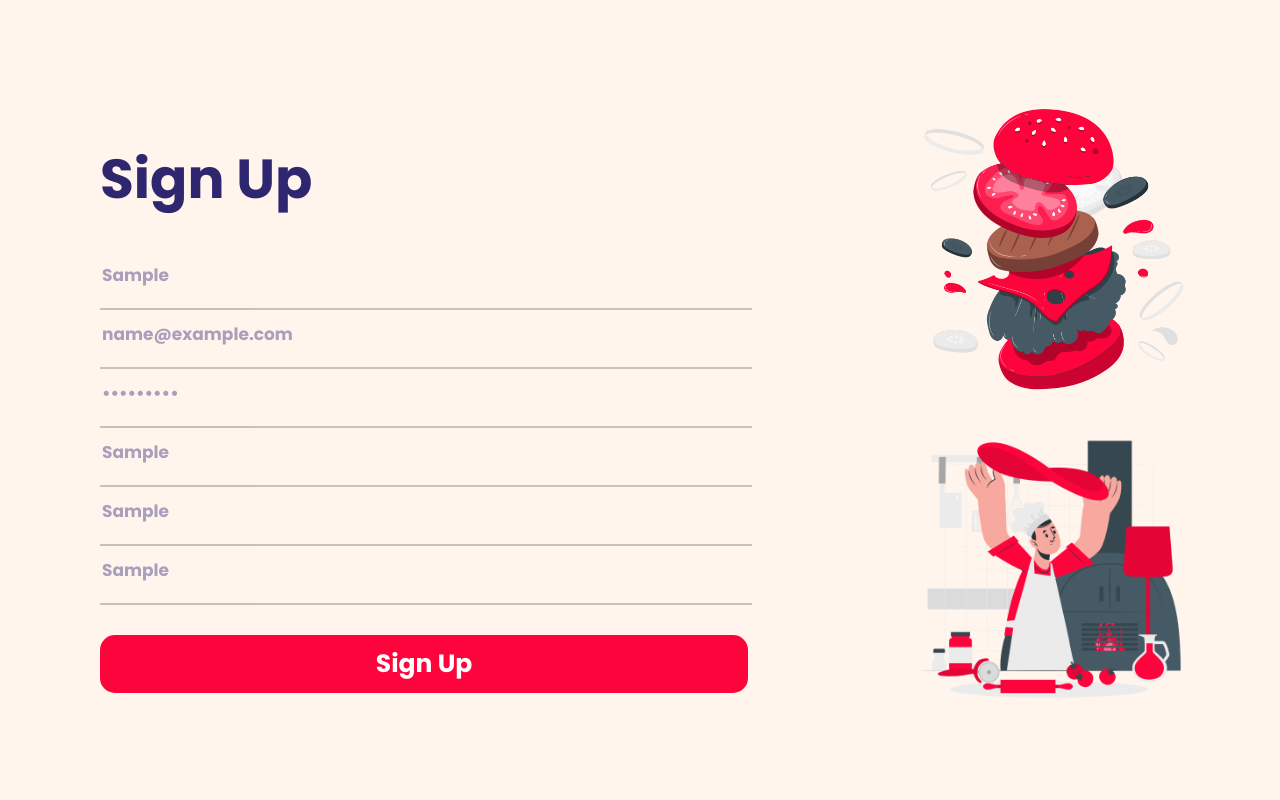
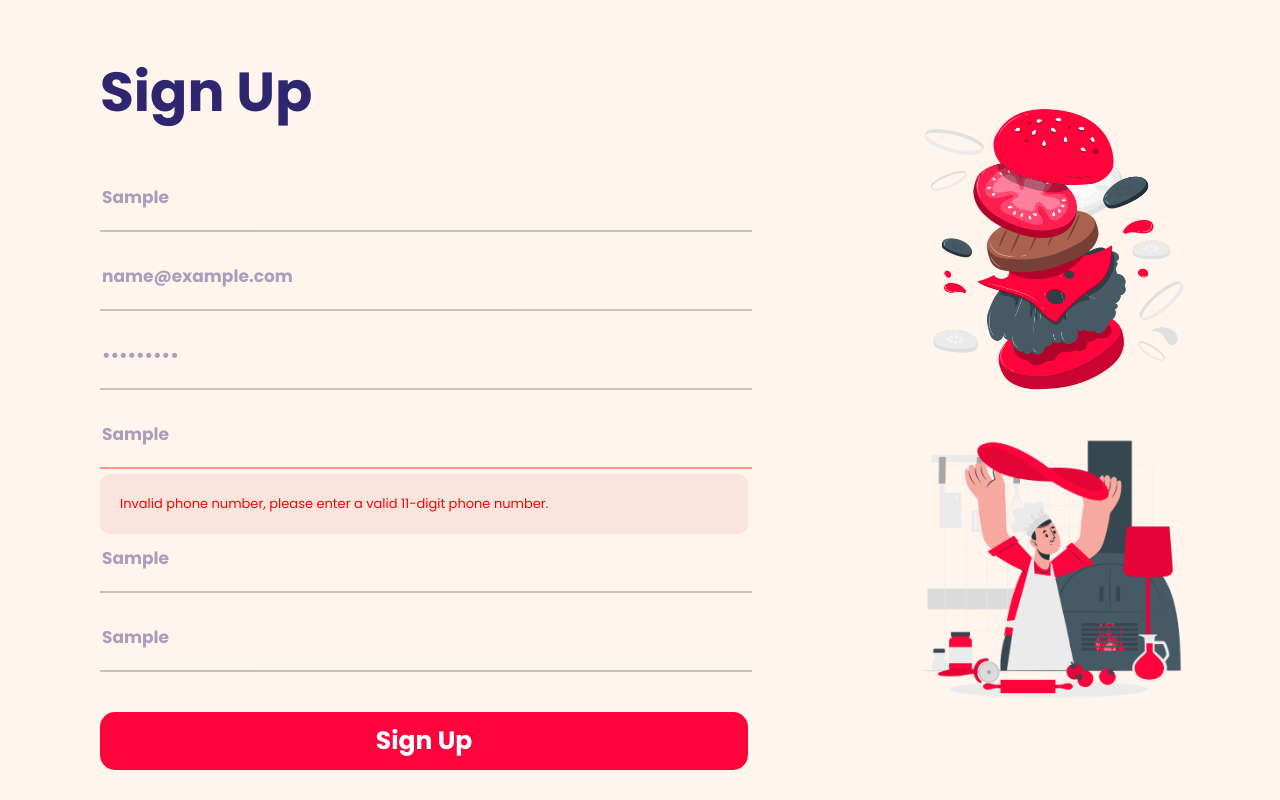
Before and after one commit to AbdullatifHabiba/Restaurant, a React (Create React App) app in the folder Frontend/restaurant/: page /signup in a window 1280 px wide. Both pictures are taken after typing "Sample", "name@example.com", "Sample123", "Sample", "Sample", "Sample" into the empty fields and a click on the input "Sign Up". Built offline with nearby package versions, Linux system fonts and the light colour scheme.

Commit message:
RES-45 added input validation and immediat feedback on screen.

```diff
--- a/Frontend/restaurant/src/signupPage/SignUp.js
+++ b/Frontend/restaurant/src/signupPage/SignUp.js
@@ -1,15 +1,23 @@
 import React from "react";
-import bcrypt from 'bcryptjs'
+import bcrypt from "bcryptjs";
 import Burger from "./images/Hamburger-pana 1.png";
 import pizza from "./images/Pizza maker-cuate 1.png";
 import { environment } from "../environment";
 import { useNavigate } from "react-router-dom";
 import "./signup.css";
 
-export const ValidateEmail = (mail = "") => (/^[A-Z0-9._%+-]+@[A-Z0-9.-]+\.[A-Z]{2,4}$/i.test(mail));
-export const Validatepassword = (password = "") => (/^(?=.*[A-Za-z])(?=.*\d)[A-Za-z\d]{8,}$/.test(password));
-export const ValidatePhonenumber = (number = "") => (/^01[0-2]\d{1,8}$/.test(number));
-export const passwordEncryption = (pass = "") => bcrypt.hashSync(pass, '$2a$10$CwTycUXWue0Thq9StjUM0u');
+export const ValidateEmail = (mail = "") =>
+  /^[A-Z0-9._%+-]+@[A-Z0-9.-]+\.[A-Z]{2,4}$/i.test(mail) || mail === "";
+export const Validatepassword = (password = "") =>
+  /^(?=.*[A-Za-z])(?=.*\d)[A-Za-z\d]{8,}$/.test(password) || password === "";
+export const ValidatePhonenumber = (number = "") =>
+  /^01[0125][0-9]{8}$/gm.test(number) || number === "";
+export const VaidateAdress = (address = "") =>
+  /^[A-Za-z0-9-#-,- ]*$/.test(address) || address === "";
+export const VaidateCity = (city = "") =>
+  /^[a-zA-Z]*$/.test(city) || city === "";
+export const passwordEncryption = (pass = "") =>
+  bcrypt.hashSync(pass, "$2a$10$CwTycUXWue0Thq9StjUM0u");
 
 function SignUp() {
   let nav = useNavigate();
@@ -21,32 +29,55 @@ function SignUp() {
     city: "",
     address: "",
   });
-  let validateInfo = (data) => {
-    //email regex
-    if (!ValidateEmail(info.mail)) {
-      window.alert("invalid Email address!");
-      return false;
-    }
-    //password regex
-    if (!Validatepassword(info.password)) {
-      window.alert("Invalid password: at least 8 characters with at least 1 digit and 1 letter");
-      return false;
-    }
-    //phone number regex
-    if (!ValidatePhonenumber(info.phone)) {
-      window.alert("invalid phone number!");
-      return false;
-    }
-    return true;
-  }
+  let [errors, setErrors] = React.useState({
+    mail: false,
+    password: false,
+    phone: false,
+    address: false,
+    city: false,
+  });
+
   let handleChange = (e) => {
     setInfo((prev) => {
       return { ...prev, [e.target.name]: e.target.value };
     });
+    if (e.target.name === "mail") {
+      let flag = ValidateEmail(e.target.value);
+      setErrors((prev) => {
+        return { ...prev, mail: !flag };
+      });
+      console.log(errors.mail);
+    } else if (e.target.name === "phone") {
+      let flag = ValidatePhonenumber(e.target.value);
+      setErrors((prev) => {
+        return { ...prev, phone: !flag };
+      });
+    } else if (e.target.name === "password") {
+      let flag = Validatepassword(e.target.value);
+      setErrors((prev) => {
+        return { ...prev, password: !flag };
+      });
+    } else if (e.target.name === "address") {
+      let flag = VaidateAdress(e.target.value);
+      setErrors((prev) => {
+        return { ...prev, address: !flag };
+      });
+    } else if (e.target.name === "city") {
+      let flag = VaidateCity(e.target.value);
+      setErrors((prev) => {
+        return { ...prev, city: !flag };
+      });
+    }
   };
   let handleSubmit = async (e) => {
     e.preventDefault();
-    if (!validateInfo(info)) {
+    if (
+      errors.mail ||
+      errors.password ||
+      errors.phone ||
+      errors.address ||
+      errors.city
+    ) {
       return;
     }
     let result = await fetch(`${environment.env}/signup`, {
@@ -56,7 +87,7 @@ function SignUp() {
       },
       body: JSON.stringify({
         ...info,
-        password: passwordEncryption(info.password)
+        password: passwordEncryption(info.password),
       }),
     });
     let message = await result.json();
@@ -73,6 +104,7 @@ function SignUp() {
       <div className="form-container">
         <h1 className="sign-up-header">Sign Up</h1>
         <form onSubmit={handleSubmit}>
+          <div className="contain">
             <input
               type="text"
               placeholder="Name"
@@ -81,7 +113,10 @@ function SignUp() {
               value={info.name}
               onChange={handleChange}
             />
+          </div>
+          <div className="contain">
             <input
+              className={errors.mail ? "error" : " "}
               type="mail"
               placeholder="Email"
               name="mail"
@@ -89,7 +124,13 @@ function SignUp() {
               value={info.mail}
               onChange={handleChange}
             />
+            <div className={errors.mail ? "error-message" : "hide"}>
+              Invalid Email address: please enter a Valid one.
+            </div>
+          </div>
+          <div className="contain">
             <input
+              className={errors.password ? "error" : " "}
               type="password"
               placeholder="Password: at least 8 characters"
               name="password"
@@ -97,7 +138,15 @@ function SignUp() {
               value={info.password}
               onChange={handleChange}
             />
+            <div className={errors.password ? "error-message" : "hide"}>
+              Invalid password: password should consist of at least 8 characters
+              with at least 1 digit and 1 alphabetic character (all in small
+              case).
+            </div>
+          </div>
+          <div className="contain">
             <input
+              className={errors.phone ? "error" : " "}
               type="text"
               placeholder="Phone Number"
               name="phone"
@@ -105,7 +154,13 @@ function SignUp() {
               value={info.phone}
               onChange={handleChange}
             />
+            <div className={errors.phone ? "error-message" : "hide"}>
+              Invalid phone number, please enter a valid 11-digit phone number.
+            </div>
+          </div>
+          <div className="contain">
             <input
+              className={errors.city ? "error" : " "}
               type="text"
               placeholder="City"
               name="city"
@@ -113,7 +168,13 @@ function SignUp() {
               value={info.city}
               onChange={handleChange}
             />
+            <div className={errors.city ? "error-message" : "hide"}>
+              Invalid City name: please enter a Valid one.
+            </div>
+          </div>
+          <div className="contain">
             <input
+              className={errors.address ? "error" : " "}
               type="text"
               placeholder="Address"
               name="address"
@@ -121,6 +182,11 @@ function SignUp() {
               value={info.address}
               onChange={handleChange}
             />
+            <div className={errors.address ? "error-message" : "hide"}>
+              Invalid address: address should contain only alphabets, digits and
+              the # symbol.
+            </div>
+          </div>
           <input
             className="btn-submit"
             type="submit"
--- a/Frontend/restaurant/src/signupPage/signup.css
+++ b/Frontend/restaurant/src/signupPage/signup.css
@@ -12,7 +12,26 @@
   padding: 0 100px;
   background-color: #fff5ec;
 }
+.contain{
+  position: relative;
+}
+.error{
+  border-bottom: 2px solid red;
+}
 
+.error-message{
+  display: block;
+  padding: 20px;
+  color: red;
+  background-color: #e7b6b641;
+  border-radius: 10px;
+  font-size: 13px;
+  font-weight: 400;
+  margin-top: -15px;
+}
+.hide{
+  display: none;
+}
 .form-container {
   display: flex;
   flex-direction: column;
@@ -28,7 +47,7 @@ form {
 }
 
 input {
-  margin-bottom: 10px;
+  margin-top: 10px;
   width: 100%;
   border-top: none;
   border-left: none;
@@ -41,6 +60,7 @@ input {
   font-style: normal;
   font-weight: 700;
   font-size: 17px;
+  position: relative;
 }
 
 .sign-up-header {
```
Also changed, not shown: 1 other file (tests, documents, lock files or other folders). Lines whose indentation alone changed are shown as unchanged.
